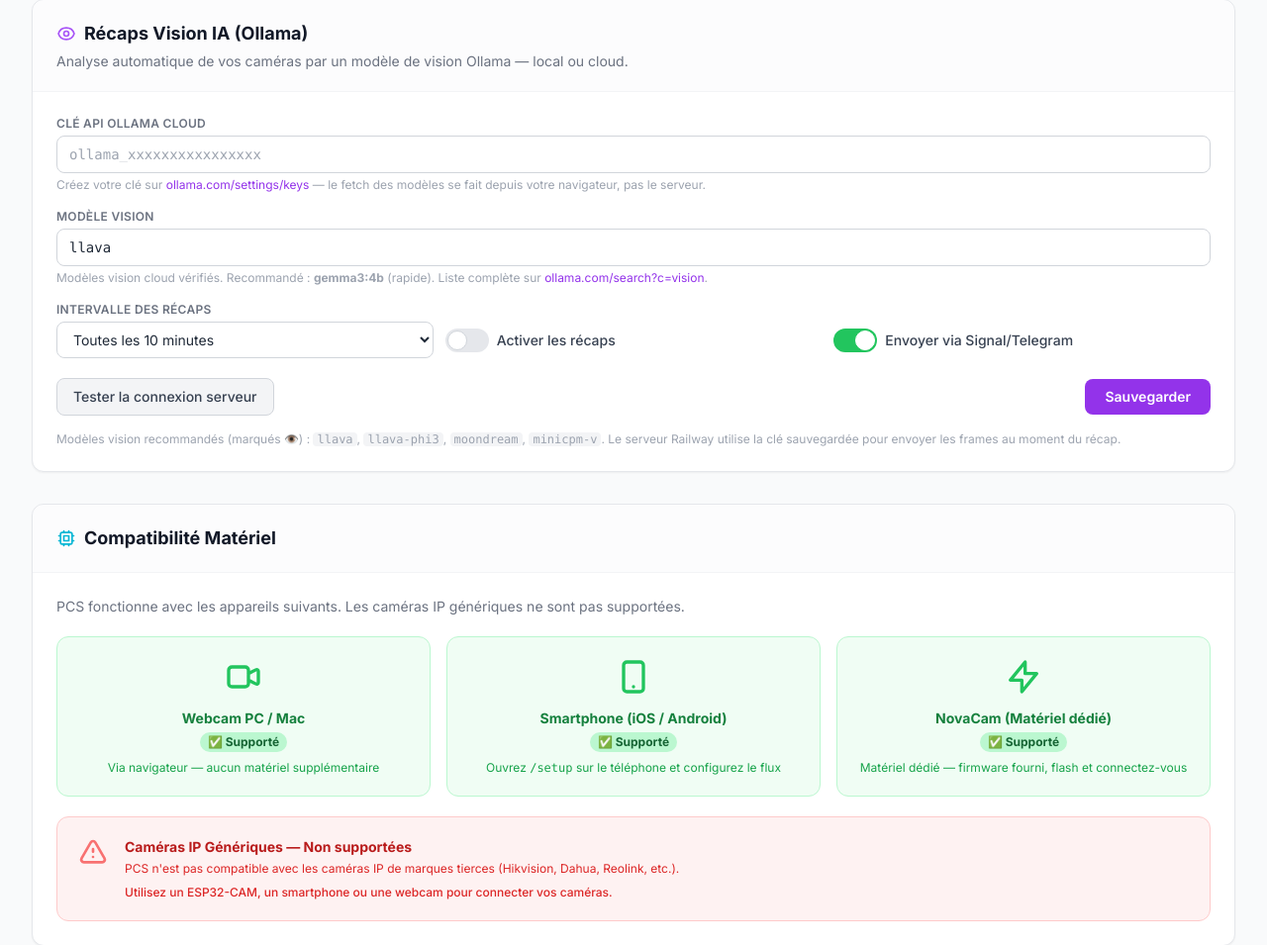
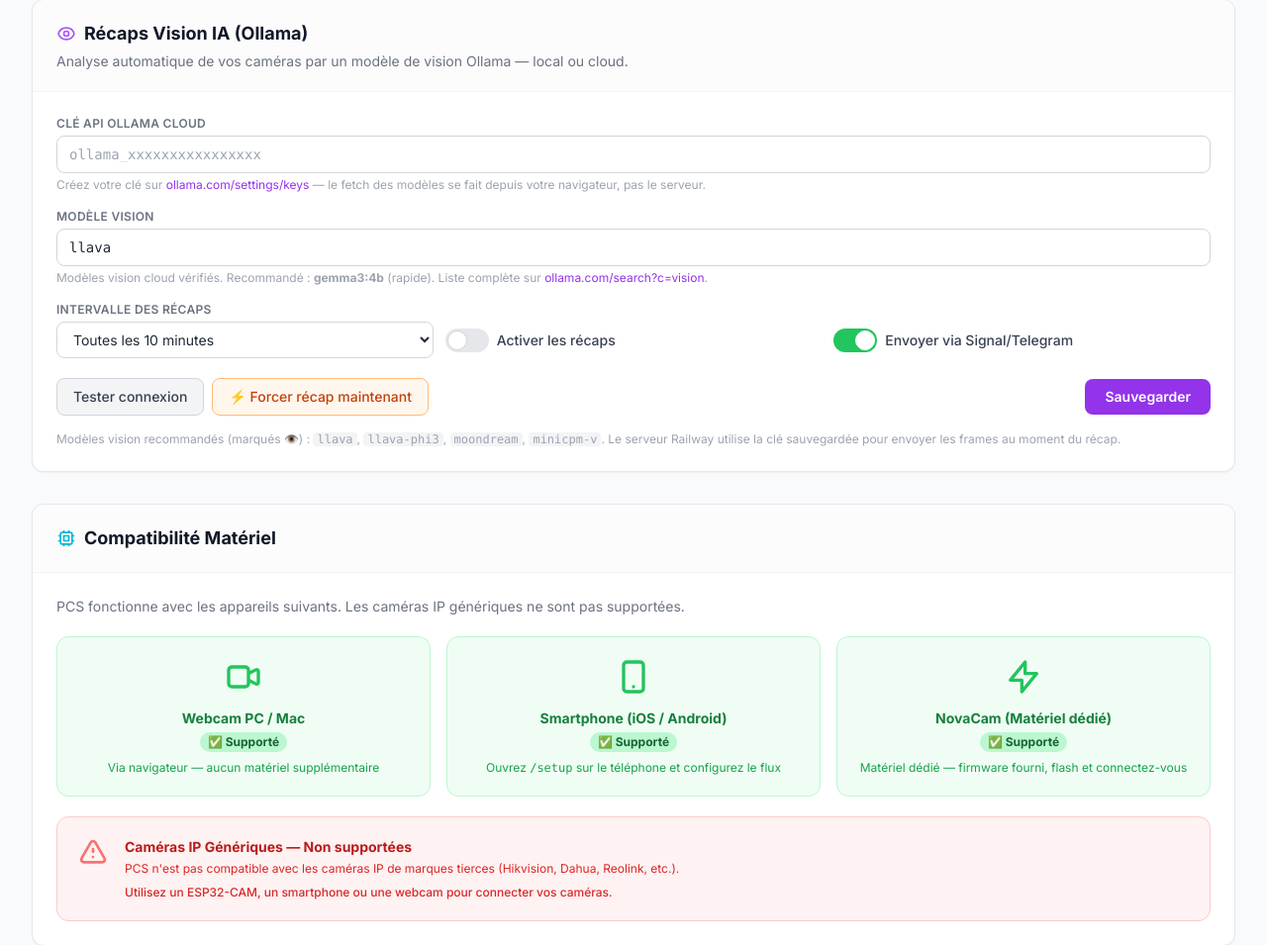
Before and after one commit to qrDOTtech1/PCS---Parcking-Cam-Security, a Python web app: template templates/dashboard.html in a window 1280 px wide. Shown: the part 940-1895 px from the top of the page at 99% size. Run offline with Jinja, Linux system fonts and the light colour scheme; the template is opened without the code that fills it, so the values that code supplies are empty; some libraries are stand-ins or nearby versions.

Commit message:
fix: gyrophare opt-in (défaut OFF) + force recap Ollama + meilleur logging
- models.py: flash_detect_enabled default=False (opt-in, plus de faux positifs)
- app.py: migration SQL désactive le gyrophare sur toutes les caméras existantes
- app.py: route POST /api/ollama/force_recap — reset timer, récap dans < 60s
- app.py: logs détaillés dans _ollama_recap_worker (tick, nb configs actives)
- dashboard.html: bouton "⚡ Forcer récap maintenant" + fonction forceRecap()

Co-Authored-By: Claude Sonnet 4.6 <noreply@anthropic.com>

```diff
--- a/models.py
+++ b/models.py
@@ -68,7 +68,7 @@ class Camera(db.Model):
     recording_enabled = db.Column(db.Boolean, default=True)
     stream_auto_mode = db.Column(db.String(20), default="off")
     is_streaming = db.Column(db.Boolean, default=False)
-    flash_detect_enabled = db.Column(db.Boolean, default=True)  # gyrophare détection
+    flash_detect_enabled = db.Column(db.Boolean, default=False)  # gyrophare détection (opt-in)
     address = db.Column(db.String(200), default="")  # adresse postale
     camera_type = db.Column(db.String(20), default="generic")  # generic | esp32 | ipcam | smartphone | webcam
 
--- a/templates/dashboard.html
+++ b/templates/dashboard.html
@@ -505,10 +505,14 @@ Add Camera / Ajouter un appareil
 
                     <!-- Actions -->
                     <div class="flex items-center justify-between pt-1 gap-3 flex-wrap">
-                        <div class="flex items-center gap-2">
+                        <div class="flex items-center gap-2 flex-wrap">
                             <button onclick="testOllama()"
                                 class="px-4 py-2 rounded-lg text-sm font-medium bg-gray-100 text-gray-700 border border-gray-300 hover:bg-gray-200 transition">
-                                Tester la connexion serveur
+                                Tester connexion
+                            </button>
+                            <button onclick="forceRecap()"
+                                class="px-4 py-2 rounded-lg text-sm font-medium bg-orange-50 text-orange-700 border border-orange-300 hover:bg-orange-100 transition">
+                                ⚡ Forcer récap maintenant
                             </button>
                             <span id="ollama-test-result" class="text-sm font-medium hidden"></span>
                         </div>
@@ -1453,6 +1457,20 @@ Add Camera / Ajouter un appareil
             });
         }
 
+        function forceRecap() {
+            const res = document.getElementById('ollama-test-result');
+            res.className = 'text-sm font-medium text-orange-600';
+            res.textContent = '⏳ Récap forcé — arrivée dans < 60s...';
+            res.classList.remove('hidden');
+            fetch('/api/ollama/force_recap', {method: 'POST'})
+                .then(r => r.json())
+                .then(d => {
+                    res.textContent = d.ok ? '✓ ' + d.msg : '✗ ' + d.error;
+                    res.className = 'text-sm font-medium ' + (d.ok ? 'text-orange-600' : 'text-red-600');
+                })
+                .catch(e => { res.textContent = '✗ ' + e; res.className = 'text-sm font-medium text-red-600'; });
+        }
+
         function saveOllamaConfig() {
             const payload = {
                 base_url: 'https://ollama.com',
```
Also changed, not shown: app.py (+19 -1 lines).
